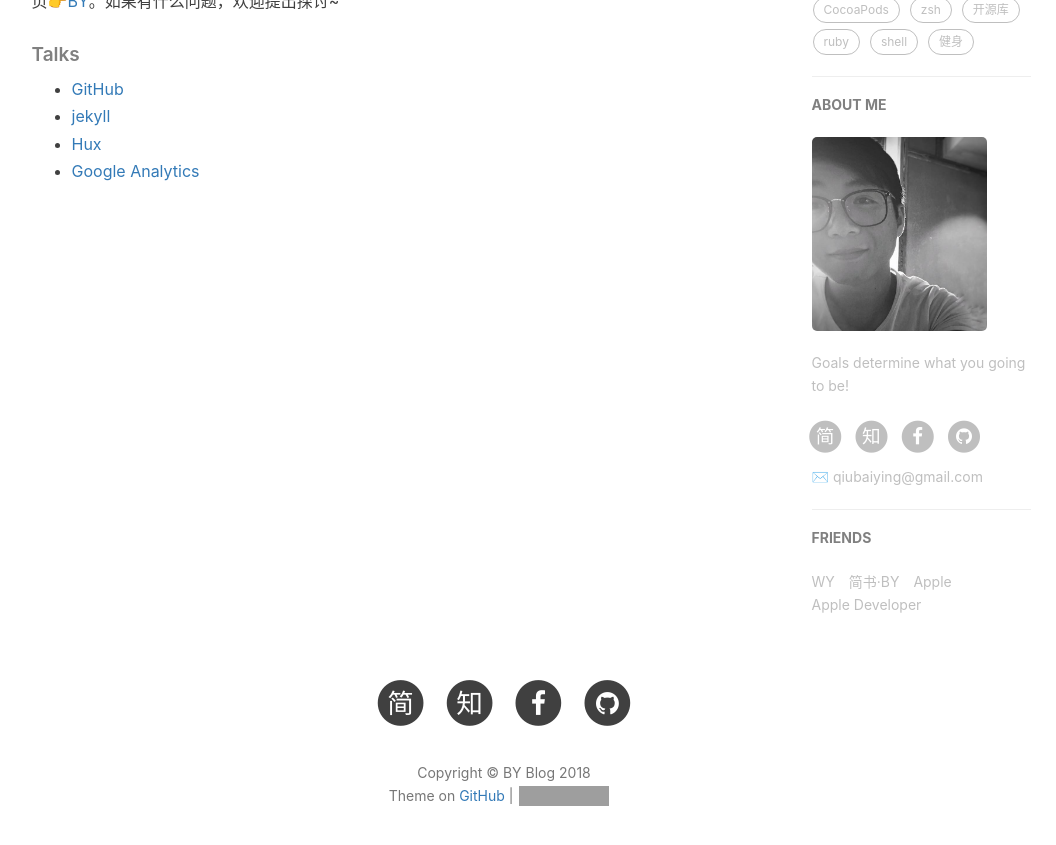
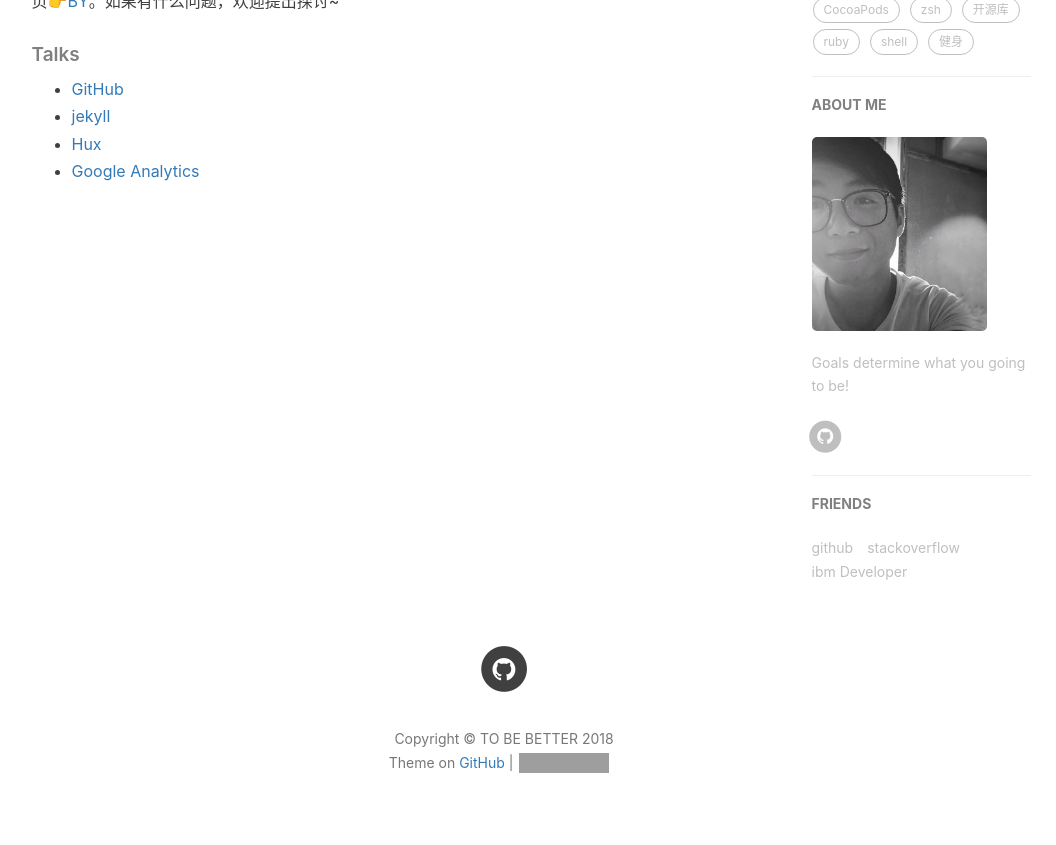
Before and after one commit to yuhangdai/yuhangdai.github.io, a Jekyll site: the page built from about.html, in a window 1280 px wide and 900 px high, scrolled down 713 px. Shown: the top 845 px of the window, without its empty margins (136-1192 px from the left). Built offline with Jekyll 4.4.1, drawn with Linux system fonts in a browser that asks for light colours; nearby versions of some CDN libraries; comment, search, counter and statistics services are not loaded; grey boxes are pictures that could not be loaded.

Commit message:
Update _config.yml

```diff
--- a/_config.yml
+++ b/_config.yml
@@ -1,13 +1,12 @@
 # Site settings
-title: BY Blog
-SEOTitle: 柏荧的博客 | BY Blog
+title: TO BE BETTER
+SEOTitle: 心灵客栈 | 深入一点，你会更加快乐
 header-img: img/post-bg-desk.jpg
-email: qiubaiying@gmail.com
 description: "Every failure is leading towards success."
-keyword: "BY, BY Blog, 柏荧的博客, qiubaiying, 邱柏荧, iOS, Apple, iPhone"
-url: "http://qiubaiying.github.io"          # your host, for absolute URL
+keyword: "yuhangdai,java,coder"
+url: "http://yuhangdai.github.io"
 baseurl: ""      # for example, '/blog' if your blog hosted on 'host/blog'
-github_repo: "https://github.com/qiubaiying/qiubaiying.github.io.git" # you code repository
+github_repo: "https://github.com/yuhangdai/yuhangdai.github.io.git"
 
 # Sidebar settings
 sidebar: true                           # whether or not using Sidebar.
@@ -18,14 +17,7 @@ sidebar-avatar: /img/about-BY-gentle.jpg      # use absolute URL, seeing it's us
 
 # SNS settings
 RSS: false
-# weibo_username:     qiubaiying
-zhihu_username:     qiubaiying
-github_username:    qiubaiying
-facebook_username:  baiying.qiu.7
-jianshu_username:   e71990ada2fd
-#twitter_username:   qiubaiying
-
-
+github_username:    yuhangdai
 
 
 # Build settings
@@ -99,17 +91,14 @@ service-worker: true
 # Friends
 friends: [
     {
-        title: "WY",
-        href: "http://zhengwuyang.com"
+        title: "github",
+        href: "https://github.com"
     },{
-        title: "简书·BY",
-        href: "http://www.jianshu.com/u/e71990ada2fd"
+        title: "stackoverflow",
+        href: "https://stackoverflow.com/"
     },{
-        title: "Apple",
-        href: "https://apple.com"
-    },{
-        title: "Apple Developer",
-        href: "https://developer.apple.com/"
+        title: "ibm Developer",
+        href: "https://www.ibm.com/developerworks"
     }
 ]
 
```
